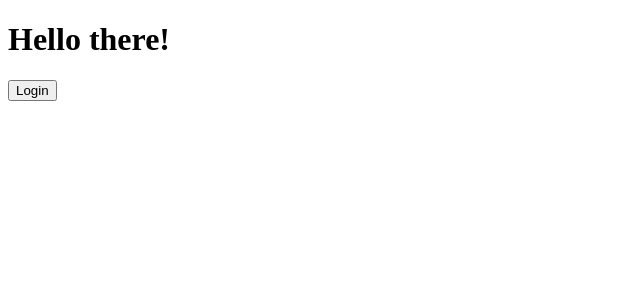
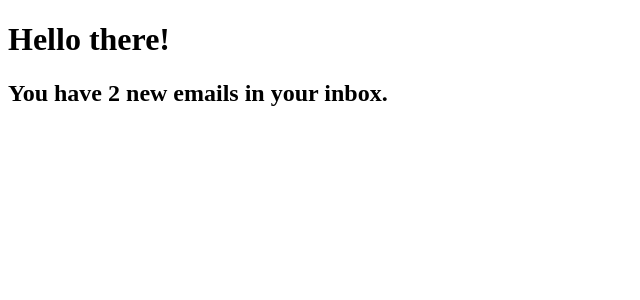
Before and after one commit to Ignaciojcruz/Begining_react, a React (Vite) app in the folder my-react-app/: page / in a window 1280 px wide. Shown: the top 300 px of the page, without its empty margins (0-640 px from the left). Built offline with nearby package versions, Linux system fonts and the light colour scheme.

Commit message:
Inline Rendering with the && Operator

```diff
--- a/my-react-app/src/App.jsx
+++ b/my-react-app/src/App.jsx
@@ -3,18 +3,16 @@ import { useState } from 'react'
 // import viteLogo from '/vite.svg'
 
 export default function App(props) {
-  const { user } = props
-
-  let button = <button>Login</button>
-
-  if (user) {
-    button = <button>Logout</button>
-  }
+  const newEmails = 2
 
   return (
     <>
       <h1>Hello there!</h1>
-      {button}
+      {newEmails > 0 &&
+        <h2>
+          You have {newEmails} new emails in your inbox.
+        </h2>
+      }
     </>
   )
 
```
